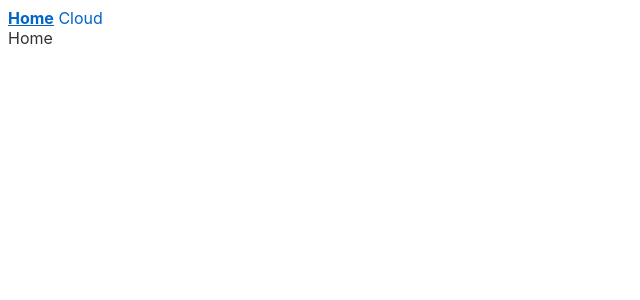
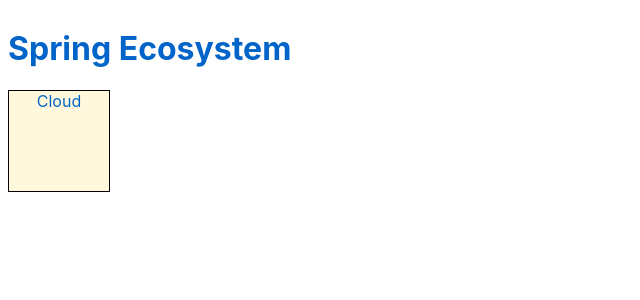
Before and after one commit to zkdlu/spring-react-practice, a Svelte app in the folder applications/app-front/: page / in a window 1280 px wide. Shown: the top 300 px of the page, without its empty margins (0-640 px from the left). Built offline with nearby package versions, Linux system fonts and the light colour scheme.

Commit message:
front: service discovery page

```diff
--- a/applications/app-front/package.json
+++ b/applications/app-front/package.json
@@ -4,8 +4,8 @@
   "private": true,
   "scripts": {
     "build": "rollup -c",
-    "dev": "rollup -c -w",
-    "start": "sirv public --no-clear"
+    "dev": "rollup -c -w --port 8000",
+    "start": "sirv public --no-clear --port 8000"
   },
   "devDependencies": {
     "@rollup/plugin-commonjs": "^17.0.0",
--- a/applications/app-front/src/App.svelte
+++ b/applications/app-front/src/App.svelte
@@ -10,4 +10,17 @@
 </main>
 
 <style>
+	:global(.tile) {
+        border: 1px solid black;
+        background-color:cornsilk;
+        width: 100px;
+        height: 100px;
+        text-align: center;
+        display: block;
+    }
+
+    :global(.tile:hover) {
+        border: 2px solid black;
+        background-color:bisque;
+    }
 </style>
--- /dev/null
+++ b/applications/app-front/src/api.js
@@ -0,0 +1,19 @@
+const api = {
+    get: async (url) => {
+        const response = await fetch(`${url}`);
+        return response.json();
+    },
+    post: async (url, body) => {
+        const response = await fetch(`${url}`, {
+            method: "POST",
+            headers: {
+                "Content-Type": "application/json",
+            },
+            body: JSON.stringify(body),
+        });
+
+        return response;
+    }
+};
+
+export default api;
--- a/applications/app-front/src/components/Header.svelte
+++ b/applications/app-front/src/components/Header.svelte
@@ -1,16 +1,12 @@
 <script>
-    import { link } from "svelte-spa-router";
-    import active from "svelte-spa-router/active";
 </script>
 
 <header>
-    <a href="/" use:link use:active> Home </a>
-    <a href="/cloud" use:link use:active> Cloud </a>
+    <h1><a href="/">Spring Ecosystem</a></h1>
 </header>
 
 <style>
     :global(header a.active) {
-        font-weight: bold;
-        text-decoration: underline;
+        text-decoration: none;
     }
 </style>
--- /dev/null
+++ b/applications/app-front/src/pages/cloud/discovery.svelte
@@ -0,0 +1,30 @@
+<script>
+    import { onMount } from "svelte";
+    import api from "../../api";
+
+    let services = [];
+
+    async function fetchServices() {
+        let fetchedServices = [];
+        const json = await api.get("http://localhost:8761/services");
+
+        fetchedServices.push(...json);
+
+        services = fetchedServices;
+    }
+
+    onMount(async () => {
+        await fetchServices();
+    });
+</script>
+
+
+    <ul>
+        {#each services as serviceName}
+            <li> {serviceName} </li>
+        {/each}
+    </ul>
+
+<style>
+
+</style>
--- a/applications/app-front/src/pages/cloud/main.svelte
+++ b/applications/app-front/src/pages/cloud/main.svelte
@@ -1,10 +1,9 @@
 <script>
-
+    import { link } from "svelte-spa-router";
+    import active from "svelte-spa-router/active";
 </script>
 
-<div>
-    Cloud
-</div>
+<a class="tile" href="/discovery" use:link use:active> Service Discovery </a>
 
 <style>
 
--- a/applications/app-front/src/pages/home/main.svelte
+++ b/applications/app-front/src/pages/home/main.svelte
@@ -1,10 +1,9 @@
 <script>
-
+    import { link } from "svelte-spa-router";
+    import active from "svelte-spa-router/active";
 </script>
 
-<div>
-    Home
-</div>
+<a class="tile" href="/cloud" use:link use:active> Cloud </a>
 
 <style>
 
--- a/applications/app-front/src/routes.js
+++ b/applications/app-front/src/routes.js
@@ -1,9 +1,11 @@
 import Home from './pages/home/main.svelte'
 import Cloud from './pages/cloud/main.svelte'
+import Discovery from './pages/cloud/discovery.svelte'
 
 const routes = {
     '/': Home,
     '/cloud': Cloud,
+    '/discovery': Discovery,
   }
 
 export default routes
```
